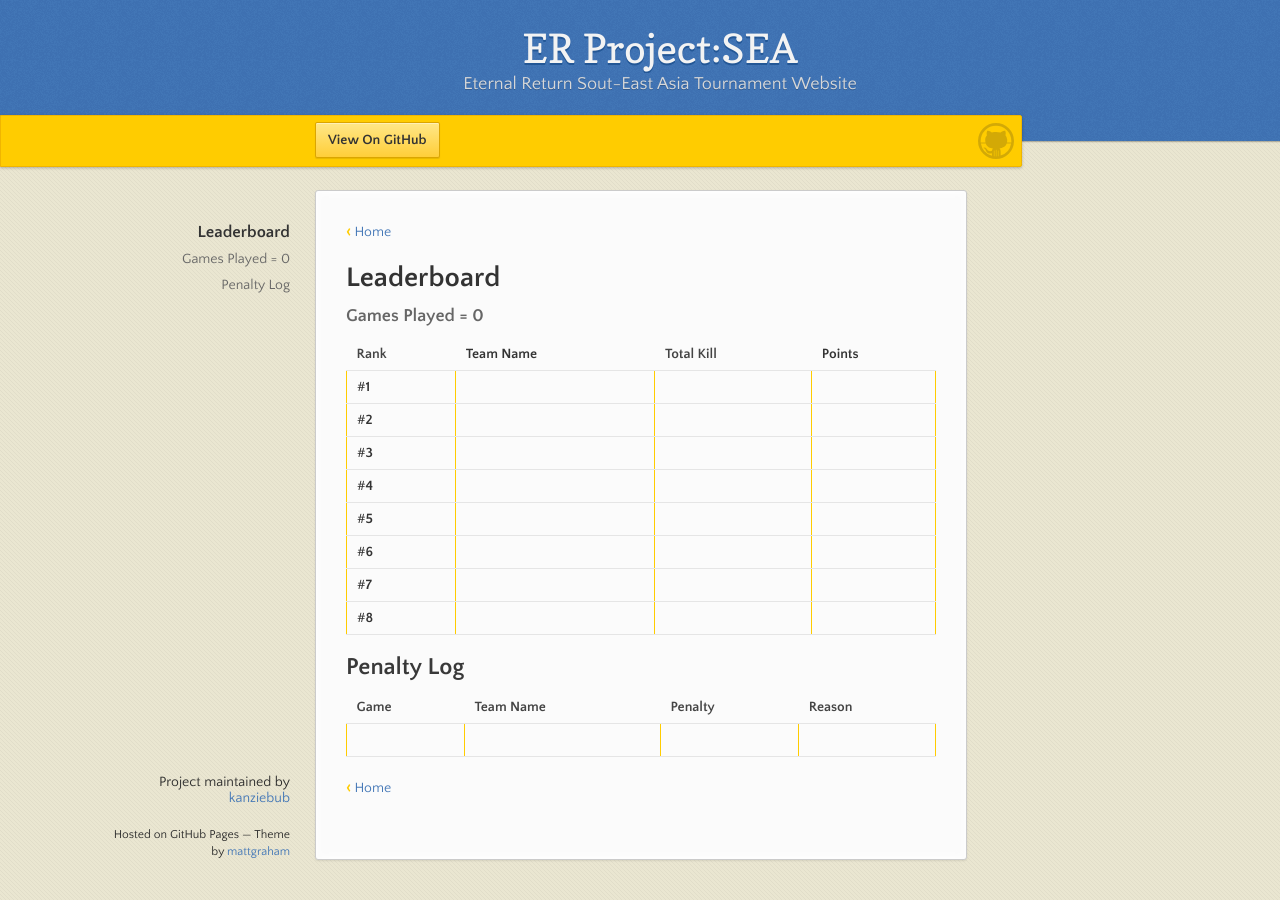
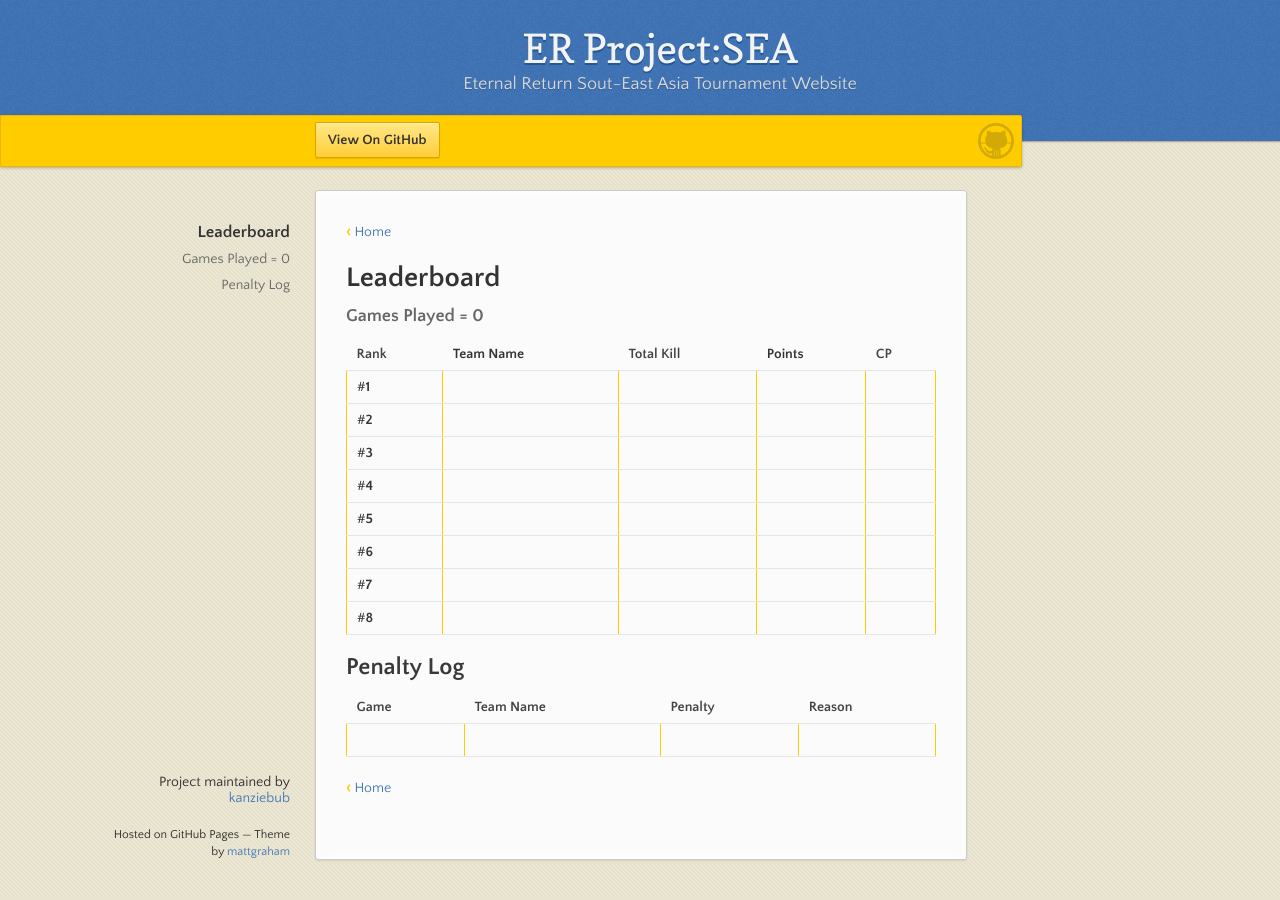
Before and after one commit to kanziebub/ProjectSEA, a Jekyll site: the page built from season/01/finals.md, in a window 1280 px wide. Built offline with Jekyll 4.4.1, drawn with Linux system fonts in a browser that asks for light colours.

Commit message:
mod/lb cp

```diff
--- a/script.py
+++ b/script.py
@@ -87,8 +87,8 @@
 
     # ---------------------------------
     lbtable = """
-|  Rank  | Team Name             | Total Kill | **Points** | Checkpoint |
-|:-------|:----------------------|:-----------|:-----------|:-----------|
+|  Rank  | Team Name             | Total Kill | **Points** | CP |
+|:-------|:----------------------|:-----------|:-----------|:---|
 """
     rows = ""
     for i in range (teams):
--- a/season/01/finals.md
+++ b/season/01/finals.md
@@ -8,16 +8,16 @@
 
 ### Games Played = 0
 
-|  Rank  | **Team Name**         | Total Kill | **Points** |
-|:-------|:----------------------|:-----------|:-----------|
-| #**1** |                       |            |            |
-| #**2** |                       |            |            |
-| #**3** |                       |            |            |
-| #**4** |                       |            |            |
-| #**5** |                       |            |            |
-| #**6** |                       |            |            |
-| #**7** |                       |            |            |
-| #**8** |                       |            |            |
+|  Rank  | **Team Name**         | Total Kill | **Points** | CP |
+|:-------|:----------------------|:-----------|:-----------|:---|
+| #**1** |                       |            |            |    |
+| #**2** |                       |            |            |    |
+| #**3** |                       |            |            |    |
+| #**4** |                       |            |            |    |
+| #**5** |                       |            |            |    |
+| #**6** |                       |            |            |    |
+| #**7** |                       |            |            |    |
+| #**8** |                       |            |            |    |
 
 ## Penalty Log
 
```
